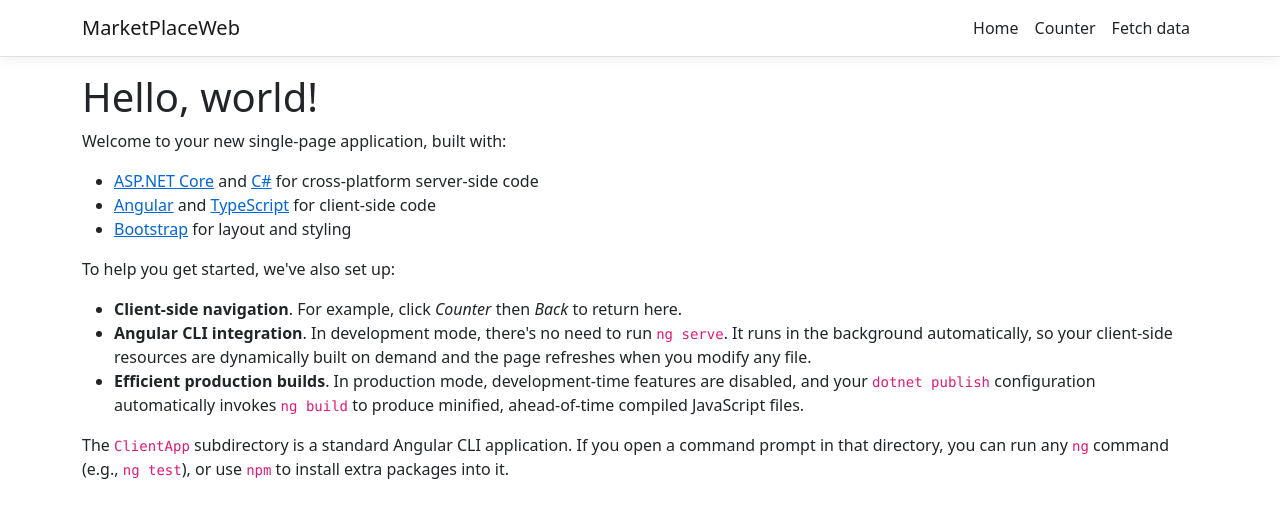
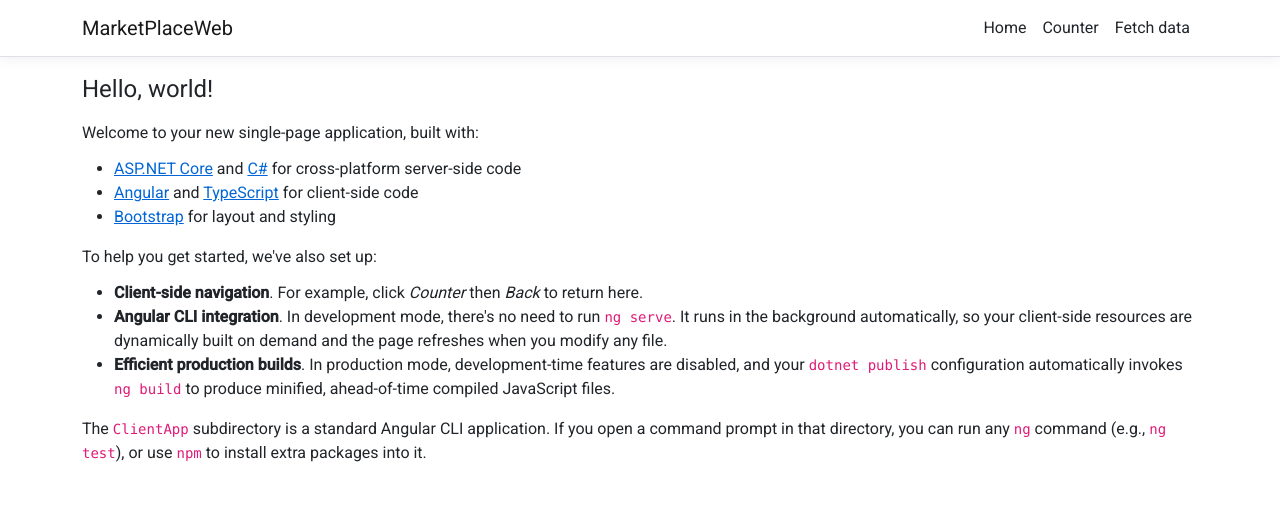
Before and after one commit to valdek1999/MarketPlaceWeb, an Angular app in the folder ClientApp/: page / in a window 1280 px wide. Shown: the top 518 px of the page. Built offline with nearby package versions, Linux system fonts and the light colour scheme.

Commit message:
add angular material lib

```diff
--- a/ClientApp/angular.json
+++ b/ClientApp/angular.json
@@ -27,6 +27,7 @@
               "src/assets"
             ],
             "styles": [
+              "./node_modules/@angular/material/prebuilt-themes/pink-bluegrey.css",
               "node_modules/bootstrap/dist/css/bootstrap.min.css",
               "src/styles.css"
             ],
@@ -95,6 +96,7 @@
               "src/assets"
             ],
             "styles": [
+              "./node_modules/@angular/material/prebuilt-themes/pink-bluegrey.css",
               "src/styles.css"
             ],
             "scripts": []
--- a/ClientApp/package.json
+++ b/ClientApp/package.json
@@ -15,10 +15,12 @@
   "private": true,
   "dependencies": {
     "@angular/animations": "^14.2.0",
+    "@angular/cdk": "^14.2.0",
     "@angular/common": "^14.2.0",
     "@angular/compiler": "^14.2.0",
     "@angular/core": "^14.2.0",
     "@angular/forms": "^14.2.0",
+    "@angular/material": "^14.2.0",
     "@angular/platform-browser": "^14.2.0",
     "@angular/platform-browser-dynamic": "^14.2.0",
     "@angular/platform-server": "^14.2.0",
@@ -46,6 +48,5 @@
     "karma-jasmine": "~4.0.0",
     "karma-jasmine-html-reporter": "^1.5.0",
     "typescript": "~4.8.2"
-  },
-  "optionalDependencies": {}
+  }
 }
--- a/ClientApp/src/app/app.module.ts
+++ b/ClientApp/src/app/app.module.ts
@@ -9,6 +9,7 @@
 import { HomeComponent } from './home/home.component';
 import { CounterComponent } from './counter/counter.component';
 import { FetchDataComponent } from './fetch-data/fetch-data.component';
+import { BrowserAnimationsModule } from '@angular/platform-browser/animations';
 
 @NgModule({
   declarations: [
@@ -26,7 +27,8 @@
       { path: '', component: HomeComponent, pathMatch: 'full' },
       { path: 'counter', component: CounterComponent },
       { path: 'fetch-data', component: FetchDataComponent },
-    ])
+    ]),
+    BrowserAnimationsModule
   ],
   providers: [],
   bootstrap: [AppComponent]
--- a/ClientApp/src/index.html
+++ b/ClientApp/src/index.html
@@ -7,8 +7,11 @@
 
     <meta name="viewport" content="width=device-width, initial-scale=1" />
     <link rel="icon" type="image/x-icon" href="favicon.ico" />
-  </head>
-  <body>
+      <link rel="preconnect" href="https://fonts.gstatic.com">
+    <link href="https://fonts.googleapis.com/css2?family=Roboto:wght@300;400;500&display=swap" rel="stylesheet">
+    <link href="https://fonts.googleapis.com/icon?family=Material+Icons" rel="stylesheet">
+</head>
+  <body class="mat-typography">
     <app-root>Loading...</app-root>
   </body>
 </html>
--- a/ClientApp/src/styles.css
+++ b/ClientApp/src/styles.css
@@ -14,3 +14,6 @@
   background-color: #1b6ec2;
   border-color: #1861ac;
 }
+
+html, body { height: 100%; }
+body { margin: 0; font-family: Roboto, "Helvetica Neue", sans-serif; }
```
Also changed, not shown: 1 other file (tests, documents, lock files or other folders).
